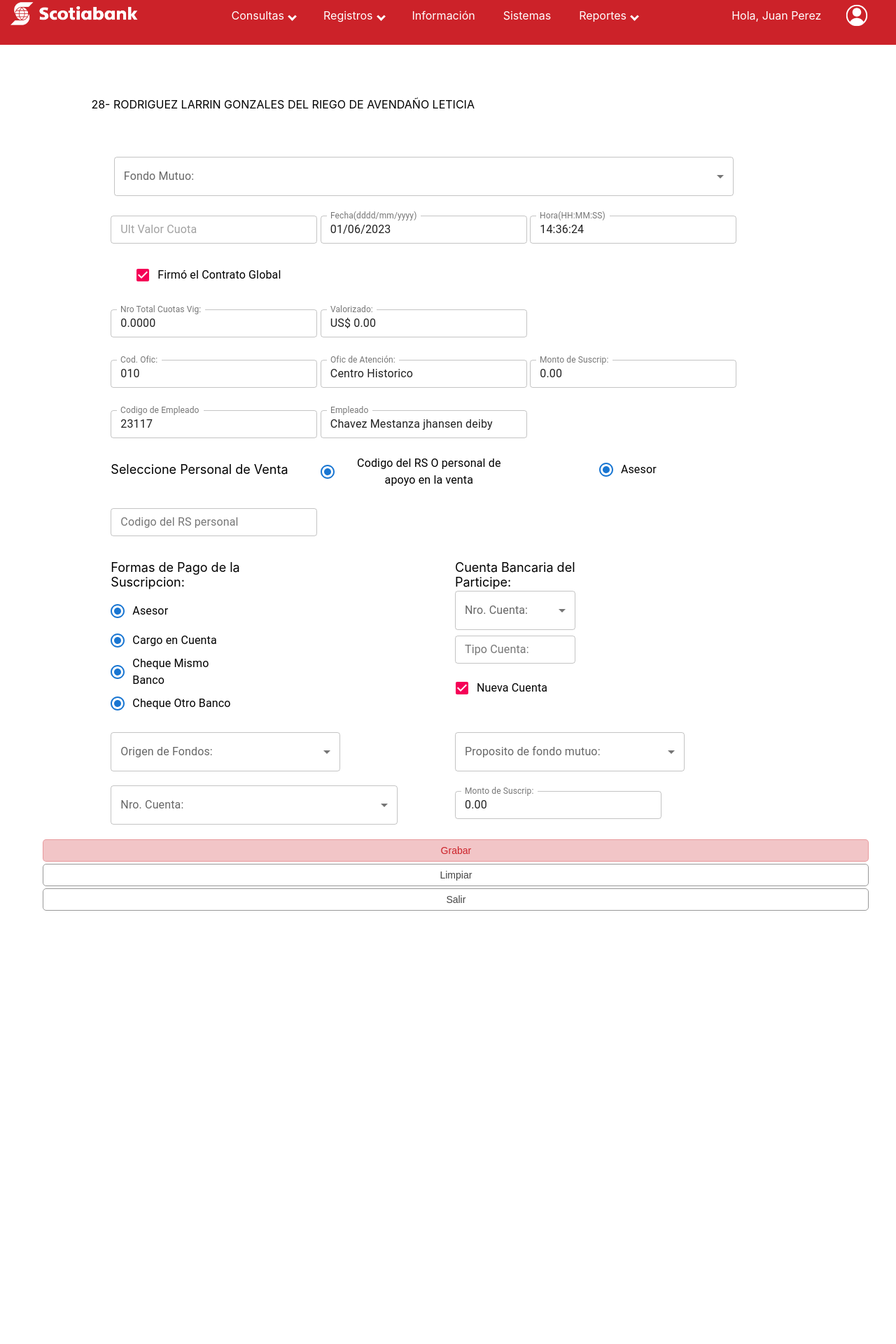
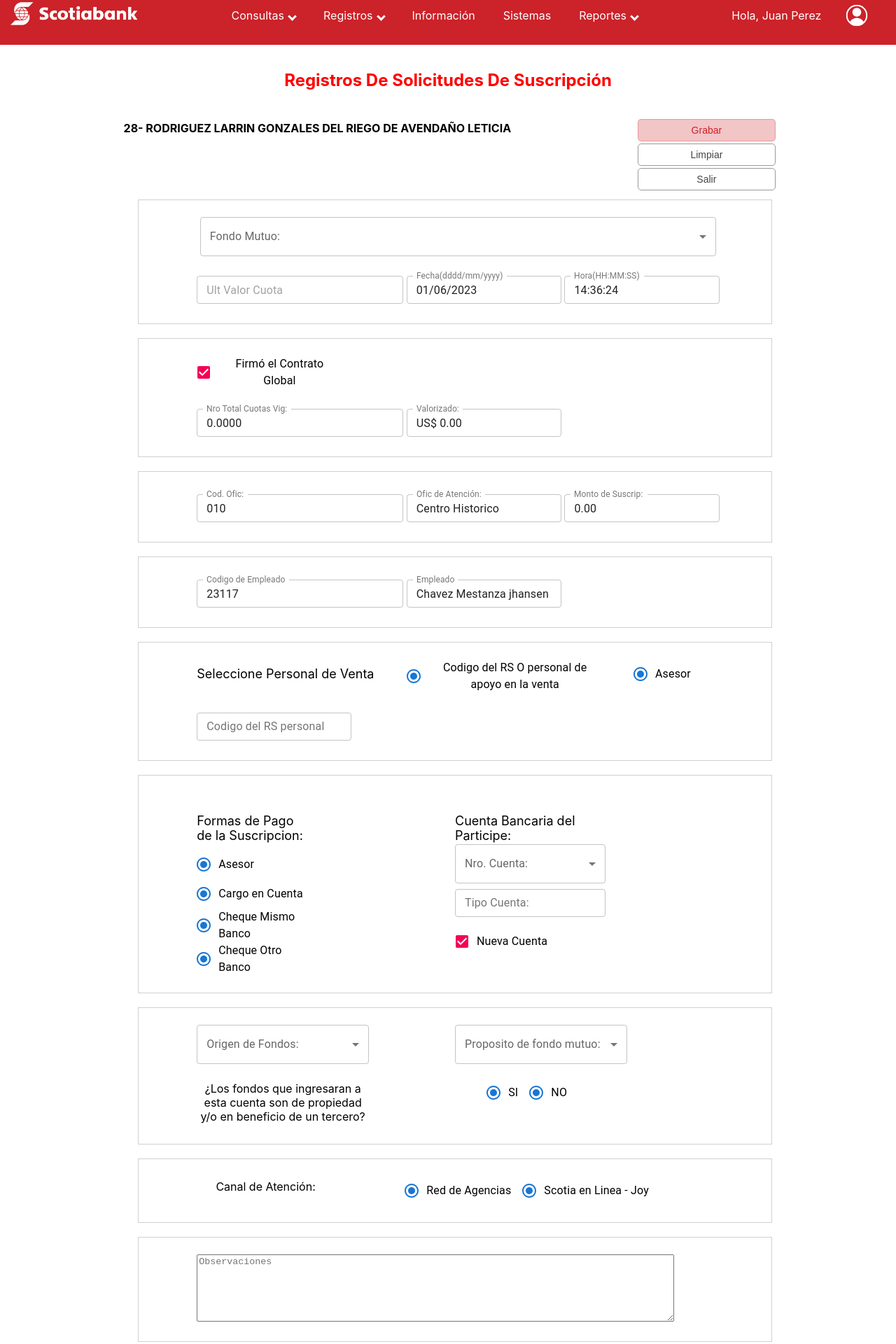
Before and after one commit to pluska/intranetDemo, a React (Create React App) app: page /Subscription-Request-Record in a window 1280 px wide. Shown: the part 20-1940 px from the top of the page at 70% size. Before the commit the page ends 1342 px from the top, so only its background shows below. Built offline with nearby package versions, Linux system fonts and the light colour scheme.

Commit message:
//nuevas vistas stylos

```diff
--- a/src/components/SubscriptionRequestRecord.jsx
+++ b/src/components/SubscriptionRequestRecord.jsx
@@ -27,7 +27,8 @@ import Select from '@mui/material/Select';
 import Radio from '@mui/material/Radio';
 import RadioGroup from '@mui/material/RadioGroup';
 import FormLabel from '@mui/material/FormLabel';
-
+import { TextareaAutosize } from '@mui/base';
+import { BorderStyle } from '@material-ui/icons';
 
 const StyledTableCell = withStyles((theme) => ({
     head: {
@@ -219,23 +220,46 @@ const SubscriptionRequestRecord = () => {
                              </div>
                            </div>
                     </div> */}
+             <div className='report-header'>
+               <div className='report-title'>
+                    <h1>Registros de Solicitudes de Suscripción</h1>
+                </div>
+                </div>
 
         <div style={{marginLeft:50, marginRight:30, backgroundColor:'#fff'}}>
-            <Grid container style={{marginTop:50}}>
-              <Grid item xs={7} >
-                   <p style={{margin:5, fontSize:'12pt'}}>28- RODRIGUEZ LARRIN GONZALES DEL RIEGO DE AVENDAÑO LETICIA</p>
+            <Grid container style={{marginTop:40}}>
+              <Grid item xs={8} >
+                  <strong><p style={{margin:4, fontSize:'12pt'}}>28- RODRIGUEZ LARRIN GONZALES DEL RIEGO DE AVENDAÑO LETICIA</p></strong>
+              </Grid>
+               &nbsp;&nbsp;&nbsp;&nbsp;&nbsp;&nbsp;&nbsp;&nbsp;&nbsp;&nbsp;&nbsp;&nbsp;&nbsp;&nbsp;
+                <Grid item xs={2} >
+                 <div className='report-body-btns'>
+                        <button className='btn btn-primary'>Grabar</button>
+                        <button className='btn btn-default'>Limpiar</button>
+                        <button className='btn btn-default'>Salir</button>
+                 </div>
                  </Grid>
             </Grid>
-            <Grid container style={{marginTop:20}}></Grid>
-            <div style={{paddingBottom:20}}>
-              <Grid container style={{marginTop:40}}>
+            <Grid container style={{marginTop:12 }}></Grid>
+            <div style={{paddingBottom:15}}  >
+             <div  style= {{
+                          border: '1px solid #d0d0d0',
+                          // borderRadius: '0.1rem',
+                          backgroundColor: '#fff',
+                          // boxShadow: '0 0 0.5rem 0.25rem rgba(0, 0, 0, 0.1)',
+                          padding: '1.5rem 0.6rem',
+                          margin: 'auto',
+                          width: '75%',
+                          borderWidth: '1px',
+                          BorderStyle: 'solid',
+                          }}>
+               <Grid container>
+                &nbsp;
                 <Grid item xs={1} >
                 </Grid>
-                &nbsp;
-                <Grid item xs={9}>
-                <Box sx={{ minWidth: 150 }}>
+                <Grid  item xs={10}>
+                <Box sx={{ minWidth: 120 }}>
                 <FormControl fullWidth>
-
                 <InputLabel id="demo-simple-select-label">Fondo Mutuo:</InputLabel>
                 <Select
                   labelId="demo-simple-select-label"
@@ -252,13 +276,11 @@ const SubscriptionRequestRecord = () => {
               </Box>
                 </Grid>
               </Grid>
-
               <Grid container style={{marginTop:20}}></Grid>
-
               <Grid container>
                 <Grid item xs={1} >
                 </Grid>
-                <Grid item xs={3}>
+                <Grid item xs={4}>
                     <TextField id="outlined-margin-dense" className={classes.formControl} margin="dense" placeholder='Ult Valor Cuota'  variant="outlined" style={{width:'100%'}}  />
                 </Grid>
                 &nbsp;
@@ -270,7 +292,21 @@ const SubscriptionRequestRecord = () => {
                     <TextField id="outlined-margin-dense" className={classes.formControl} margin="dense" label="Hora(HH:MM:SS)" value={'14:36:24'}  variant="outlined" style={{width:'100%'}}  />
                 </Grid>
               </Grid>
+              </div>
+
               <Grid container style={{marginTop:20}}></Grid>
+
+              <div  style= {{
+                         border: '1px solid #d0d0d0',
+                         // borderRadius: '0.1rem',
+                         backgroundColor: '#fff',
+                         // boxShadow: '0 0 0.5rem 0.25rem rgba(0, 0, 0, 0.1)',
+                         padding: '1.5rem 0.6rem',
+                         margin: 'auto',
+                         width: '75%',
+                         borderWidth: '1px',
+                         BorderStyle: 'solid',
+                          }}>
               <Grid container>
                 <Grid item xs={1} >
                 </Grid>
@@ -288,12 +324,13 @@ const SubscriptionRequestRecord = () => {
                 />
                 </Grid>
               </Grid>
+
               <Grid container style={{marginTop:20}}></Grid>
 
               <Grid container>
                 <Grid item xs={1} >
                 </Grid>
-                <Grid item xs={3}>
+                <Grid item xs={4}>
                     <TextField id="outlined-margin-dense" className={classes.formControl} margin="dense" label="Nro Total Cuotas  Vig:" value={'0.0000'} variant="outlined" style={{width:'100%'}}  />
                 </Grid>
                 &nbsp;
@@ -301,12 +338,23 @@ const SubscriptionRequestRecord = () => {
                     <TextField id="outlined-margin-dense" className={classes.formControl} margin="dense" label="Valorizado:" variant="outlined" value={'US$ 0.00'}  style={{width:'100%'}}  />
                 </Grid>
               </Grid>
+              </div>
               <Grid container style={{marginTop:20}}></Grid>
-
+              <div  style= {{
+                          border: '1px solid #d0d0d0',
+                          // borderRadius: '0.1rem',
+                          backgroundColor: '#fff',
+                          // boxShadow: '0 0 0.5rem 0.25rem rgba(0, 0, 0, 0.1)',
+                          padding: '1.5rem 0.6rem',
+                          margin: 'auto',
+                          width: '75%',
+                          borderWidth: '1px',
+                          BorderStyle: 'solid',
+                          }}>
               <Grid container>
                 <Grid item xs={1} >
                 </Grid>
-                <Grid item xs={3}>
+                <Grid item xs={4}>
                     <TextField id="outlined-margin-dense" className={classes.formControl} margin="dense" label="Cod. Ofic:" value={'010'} variant="outlined" style={{width:'100%'}}  />
                 </Grid>
                 &nbsp;
@@ -318,12 +366,24 @@ const SubscriptionRequestRecord = () => {
                     <TextField id="outlined-margin-dense" className={classes.formControl} margin="dense" label="Monto de Suscrip:" variant="outlined" value={'0.00'}  style={{width:'100%'}}  />
                 </Grid>
               </Grid>
+               </div>
+
               <Grid container style={{marginTop:20}}></Grid>
-
+              <div  style= {{
+                          border: '1px solid #d0d0d0',
+                          // borderRadius: '0.1rem',
+                          backgroundColor: '#fff',
+                          // boxShadow: '0 0 0.5rem 0.25rem rgba(0, 0, 0, 0.1)',
+                          padding: '1.5rem 0.6rem',
+                          margin: 'auto',
+                          width: '75%',
+                          borderWidth: '1px',
+                          BorderStyle: 'solid',
+                          }}>
               <Grid container>
                 <Grid item xs={1} >
                 </Grid>
-                <Grid item xs={3}>
+                <Grid item xs={4}>
                     <TextField id="outlined-margin-dense" className={classes.formControl} margin="dense" label="Codigo de Empleado" value={'23117'} variant="outlined" style={{width:'100%'}}  />
                 </Grid>
                 &nbsp;
@@ -331,17 +391,27 @@ const SubscriptionRequestRecord = () => {
                     <TextField id="outlined-margin-dense" className={classes.formControl} margin="dense" label="Empleado" value={'Chavez Mestanza jhansen deiby'}  variant="outlined"  style={{width:'100%'}}  />
                 </Grid>
               </Grid>
+            </div>
               <Grid container style={{marginTop:20}}></Grid>
-
-
+              <div  style= {{
+                         border: '1px solid #d0d0d0',
+                         // borderRadius: '0.1rem',
+                         backgroundColor: '#fff',
+                         // boxShadow: '0 0 0.5rem 0.25rem rgba(0, 0, 0, 0.1)',
+                         padding: '1.5rem 0.6rem',
+                         margin: 'auto',
+                         width: '75%',
+                         borderWidth: '1px',
+                         BorderStyle: 'solid',
+                          }}>
               <Grid container>
                 <Grid item xs={1} >
                 </Grid>
-                <Grid item xs={3} style={{paddingTop:10, textAlign:'left'}} >
+                <Grid item xs={4} style={{paddingTop:10, textAlign:'left'}} >
                     <a style={{fontSize:18}}>Seleccione Personal de Venta</a>
                 </Grid>
                 &nbsp;
-                <Grid item xs={3}>
+                <Grid item xs={4}>
                 <FormControl>
                   <RadioGroup
                     aria-labelledby="demo-radio-buttons-group-label"
@@ -354,7 +424,7 @@ const SubscriptionRequestRecord = () => {
                 </Grid>
                 &nbsp;
 
-                <Grid item xs={3}>
+                <Grid item xs={2}>
                 <FormControl>
                   <RadioGroup
                     aria-labelledby="demo-radio-buttons-group-label"
@@ -374,6 +444,19 @@ const SubscriptionRequestRecord = () => {
                     <TextField id="outlined-margin-dense" className={classes.formControl} margin="dense" label="Codigo del RS personal" variant="outlined" style={{width:'100%'}}  />
                 </Grid>
               </Grid>
+              </div>
+              <Grid container style={{marginTop:20}}></Grid>
+              <div  style= {{
+                         border: '1px solid #d0d0d0',
+                         // borderRadius: '0.1rem',
+                         backgroundColor: '#fff',
+                         // boxShadow: '0 0 0.5rem 0.25rem rgba(0, 0, 0, 0.1)',
+                         padding: '1.5rem 0.6rem',
+                         margin: 'auto',
+                         width: '75%',
+                         borderWidth: '1px',
+                         BorderStyle: 'solid',
+                          }}>
               <Grid container style={{marginTop:20}}></Grid>
                 <Grid container>
                 <Grid item xs={1} >
@@ -384,7 +467,7 @@ const SubscriptionRequestRecord = () => {
                       </Grid>
                   </Grid>
                   <Grid item xs={5}>
-                      <Grid item xs={6} style={{paddingTop:10, textAlign:'left'}} >
+                      <Grid item xs={8} style={{paddingTop:10, textAlign:'left'}} >
                           <a style={{fontSize:18}}>Cuenta Bancaria del Participe:</a>
                       </Grid>
                   </Grid>
@@ -393,7 +476,7 @@ const SubscriptionRequestRecord = () => {
                <Grid item xs={1} >
                 </Grid>
                <Grid item xs={5}>
-                      <Grid item xs={5} style={{paddingTop:10, textAlign:'left'}} >
+               <Grid item xs={6} style={{paddingTop:10, textAlign:'left'}} >
                 <FormControl>
                   <RadioGroup
                     aria-labelledby="demo-radio-buttons-group-label"
@@ -409,8 +492,8 @@ const SubscriptionRequestRecord = () => {
                  </Grid>
                  </Grid>
                  <Grid item xs={6}>
-                      <Grid item xs={6} style={{paddingTop:2, textAlign:'left'}} >
-                      <Grid item xs={7}>
+                      <Grid item xs={7} style={{paddingTop:2, textAlign:'left'}} >
+                      <Grid item xs={10}>
                              <FormControl fullWidth>
                                <InputLabel id="demo-simple-select-label">Nro. Cuenta:</InputLabel>
                                <Select
@@ -444,9 +527,23 @@ const SubscriptionRequestRecord = () => {
                      </Grid>
                    </Grid>
                  </Grid>
+                 </Grid>
 
+                 </div>
                  <Grid container style={{marginTop:20}}></Grid>
 
+
+                 <div  style= {{
+                         border: '1px solid #d0d0d0',
+                         // borderRadius: '0.1rem',
+                         backgroundColor: '#fff',
+                         // boxShadow: '0 0 0.5rem 0.25rem rgba(0, 0, 0, 0.1)',
+                         padding: '1.5rem 0.6rem',
+                         margin: 'auto',
+                         width: '75%',
+                         borderWidth: '1px',
+                         BorderStyle: 'solid',
+                          }}>
                  <Grid container>
                  <Grid item xs={1} >
                  </Grid>
@@ -489,46 +586,105 @@ const SubscriptionRequestRecord = () => {
                  </Grid>
 
                  <Grid container style={{marginTop:20}}></Grid>
+
                  <Grid container>
                 <Grid item xs={1} >
                 </Grid>
                     <Grid item xs={5}>
-                      <Grid item xs={10}>
-                             <FormControl fullWidth>
-                               <InputLabel id="demo-simple-select-label">Nro. Cuenta:</InputLabel>
-                               <Select
-                                labelId="demo-simple-select-label"
-                                id="demo-simple-select"
-                                // value={1}
-                                label="Nro. Cuenta"
-                                // onChange={handleChange}
+                      <Grid item xs={8}>
+                      <p style={{margin:5, fontSize:'12pt'}}>¿Los fondos que ingresaran a esta cuenta son de propiedad y/o en beneficio de un tercero?</p>
+                     </Grid>
+                    </Grid>
+                   <Grid item xs={3}>
+                     <FormControl>
+                        <RadioGroup
+                          aria-labelledby="demo-radio-buttons-group-label"
+                          defaultValue="female"
+                          name="radio-buttons-group"
                         >
-                                <MenuItem value={1}>Seleccione</MenuItem>
-                                <MenuItem value={2}>opcion1</MenuItem>
-                                <MenuItem value={3}>opcion2</MenuItem>
-                               </Select>
+                      <FormControlLabel value="female" control={<Radio />} label="SI" />
+                      </RadioGroup>
+                     </FormControl>
+
+                     <FormControl>
+                        <RadioGroup
+                          aria-labelledby="demo-radio-buttons-group-label"
+                          defaultValue="female"
+                          name="radio-buttons-group"
+                        >
+                      <FormControlLabel value="female" control={<Radio />} label="NO" />
+                      </RadioGroup>
                      </FormControl>
                    </Grid>
                  </Grid>
-                   <Grid item xs={3}>
-                    <TextField id="outlined-margin-dense" className={classes.formControl} margin="dense" label="Monto de Suscrip:" variant="outlined" value={'0.00'}  style={{width:'100%'}}  />
+            </div>
+
+            <Grid container style={{marginTop:20}}></Grid>
+            <div  style= {{
+                          border: '1px solid #d0d0d0',
+                          // borderRadius: '0.1rem',
+                          backgroundColor: '#fff',
+                          // boxShadow: '0 0 0.5rem 0.25rem rgba(0, 0, 0, 0.1)',
+                          padding: '1.5rem 0.6rem',
+                          margin: 'auto',
+                          width: '75%',
+                          borderWidth: '1px',
+                          BorderStyle: 'solid',
+                          }}>
+              <Grid container>
+                 <Grid item xs={1}>
+                 </Grid>
+                    <Grid item xs={4}>
+                      <Grid item xs={8}>
+                      <p style={{margin:5, fontSize:'12pt'}}>Canal de Atención:</p>
                      </Grid>
                     </Grid>
-
-
-
+                   <Grid item xs={5}>
+                     <FormControl>
+                        <RadioGroup
+                          aria-labelledby="demo-radio-buttons-group-label"
+                          defaultValue="female"
+                          name="radio-buttons-group"
+                        >
+                      <FormControlLabel value="female" control={<Radio />} label="Red de Agencias" />
+                      </RadioGroup>
+                     </FormControl>
+                     <FormControl>
+                        <RadioGroup
+                          aria-labelledby="demo-radio-buttons-group-label"
+                          defaultValue="female"
+                          name="radio-buttons-group"
+                        >
+                      <FormControlLabel value="female" control={<Radio />} label="Scotia en Linea - Joy" />
+                      </RadioGroup>
+                     </FormControl>
+                   </Grid>
                  </Grid>
                  </div>
-              <div className='report-body-btns'>
-                        <button className='btn btn-primary'>Grabar</button>
-                        <button className='btn btn-default'>Limpiar</button>
-                        <button className='btn btn-default'>Salir</button>
+                 <Grid container style={{marginTop:20}}></Grid>
+                 <div  style= {{
+                          border: '1px solid #d0d0d0',
+                          // borderRadius: '0.1rem',
+                          backgroundColor: '#fff',
+                          // boxShadow: '0 0 0.5rem 0.25rem rgba(0, 0, 0, 0.1)',
+                          padding: '1.5rem 0.6rem',
+                          margin: 'auto',
+                          width: '75%',
+                          borderWidth: '1px',
+                          BorderStyle: 'solid',
+                          }}>
+                <Grid container>
+                    <Grid item xs={1}>
+                    </Grid>
+                    <Grid item xs={10}>
+                      <Grid item xs={11}>
+                      <TextareaAutosize label="Observaciones" variant="outlined" placeholder='Observaciones'  minRows={6}  id="outlined-margin-dense"   margin="dense"   style={{width:'100%'}}  />
+                     </Grid>
+                    </Grid>
+                 </Grid>
                 </div>
               </div>
-
-
-
-
+           </div>
         </>
     )
 }
--- a/src/components/SubscriptionsSearchClientsFunds.jsx
+++ b/src/components/SubscriptionsSearchClientsFunds.jsx
@@ -170,14 +170,13 @@ const SubscriptionsSearchClientsFunds = () => {
                 <div className='report-body'>
                     <div className='report-body-filters'>
                             <div className='report-filters-container'>
-
                              <div className='report-filters-group'>
                                 <label >Nombre de Cliente: </label>
                                 <input type='text' id='date-range-input'   />
                              </div>
 
                             <div className='report-filters-group'>
-                                <label>seleccionar:</label>
+                                <label>Seleccionar:</label>
                                 <select className='date-range-input' onChange={(e) => handleClickselect(e)} >
                                     <option value="1">Cuenta BT</option>
                                     <option value="2">Codigo Participe</option>
--- a/src/styles/_report.scss
+++ b/src/styles/_report.scss
@@ -80,6 +80,17 @@
       button {
         margin: 10px 0;
       }
+      .contenedorTexto{
+        width: 15em;
+        border-radius: 10px;
+        box-shadow: 5px 5px 5px rgba(0, 0, 0, 0.5);
+        overflow: hidden;
+        margin: 2em;
+        text-align: center;
+        transition: all 0.25s;
+        background-color: rgb(245, 245, 245);
+      }
+
     }
   }
 }
```
Also changed, not shown: 1 other file (tests, documents, lock files or other folders). Lines whose indentation alone changed are shown as unchanged.
